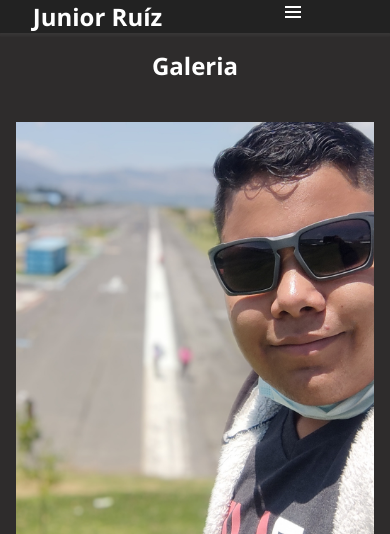
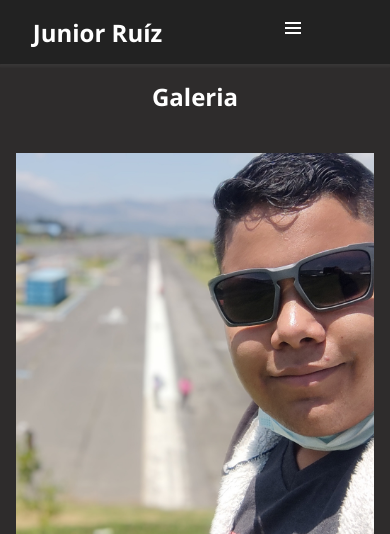
Before and after one commit to junior-r/Mi-Portafolio-oficial, a Django app: page /galeria/ in a window 390 px wide. Shown: the top 534 px of the page. Run offline with Django 4.2, Linux system fonts and the light colour scheme; some web fonts are replaced.

Commit message:
Arreglando estilos del menú

```diff
--- a/Mi_Portafolio/static/css/base.css
+++ b/Mi_Portafolio/static/css/base.css
@@ -157,6 +157,11 @@ body::-webkit-scrollbar-thumb{
 }
 
 @media screen and (max-width: 1000px) {
+
+    .header {
+        padding: 1rem 0;
+    }
+
     .title-content__proyectos,
     .title-content__contactos,
     .title__galeria {
@@ -165,13 +170,16 @@ body::-webkit-scrollbar-thumb{
 
     .nav__label {
         display: flex;
+        justify-content: center;
+    }
+
+    .nav__label > .icon-menu {
         cursor: pointer;
-        justify-content: center;
     }
 
     .miBarra {
         position: fixed;
-        top: 2rem;
+        top: 3rem;
         bottom: 0;
         right: -100%;
         background-color: #222;
```
